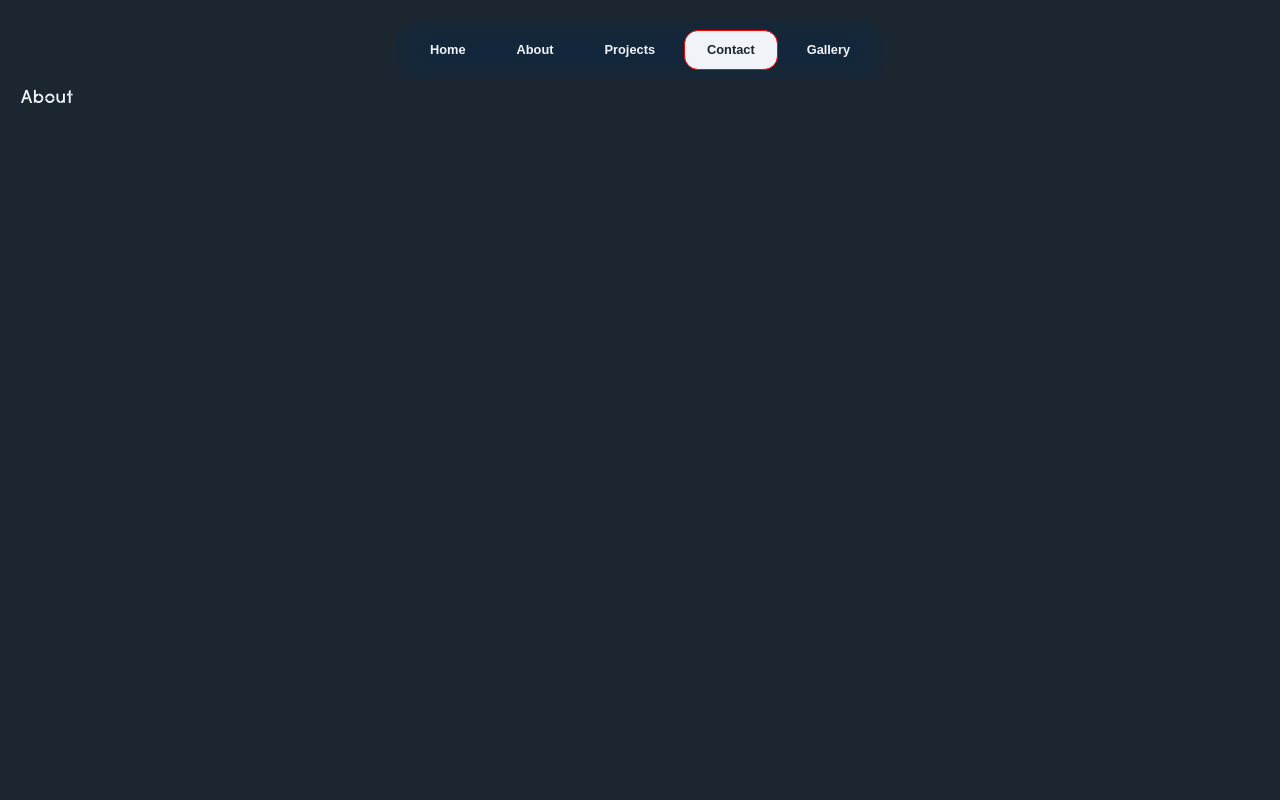
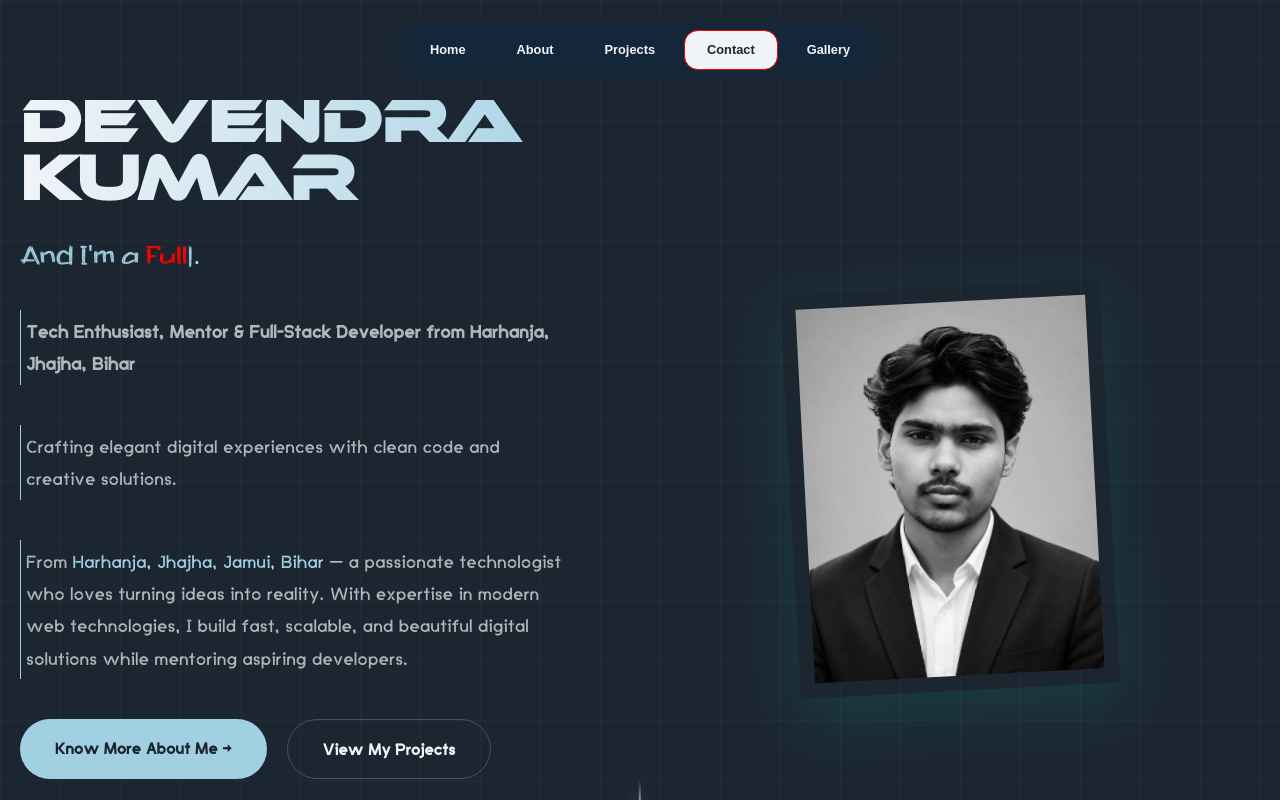
Before and after one commit to dkumarjaj/new-portfolio, a React (Vite) app: page /portfolio/contact in a window 1280 px wide. Built offline with nearby package versions, Linux system fonts and the light colour scheme.

Commit message:
Routes update

```diff
--- a/src/main.tsx
+++ b/src/main.tsx
@@ -14,11 +14,11 @@ ReactDOM.createRoot(document.getElementById("root")!).render(
         <Route path="/" element={<App />} />
         <Route path="/portfolio" element={<Mainpage />}>
           <Route path="" element={<Home />}></Route>
-          <Route path="about" element={<About />}></Route>
-          <Route path="project" element={<About />}></Route>
-          <Route path="contact" element={<About />}></Route>
-          <Route path="gallery" element={<About />}></Route>
-          <Route path="Achievements" element={<About />}></Route>
+          <Route path="about" element={<Home />}></Route>
+          <Route path="project" element={<Home />}></Route>
+          <Route path="contact" element={<Home />}></Route>
+          <Route path="gallery" element={<Home />}></Route>
+          <Route path="Achievements" element={<Home />}></Route>
         </Route>
         <Route path="*" element={<App />} />
       </Routes>
```
